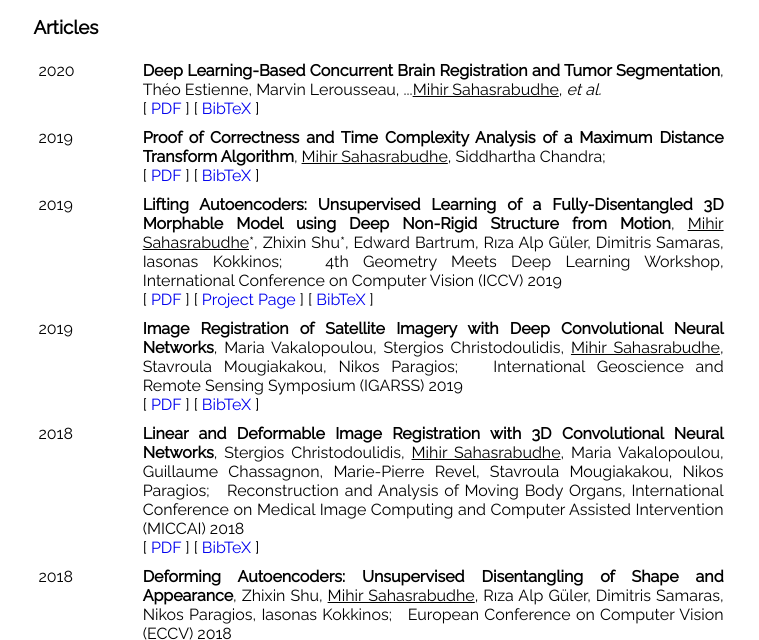
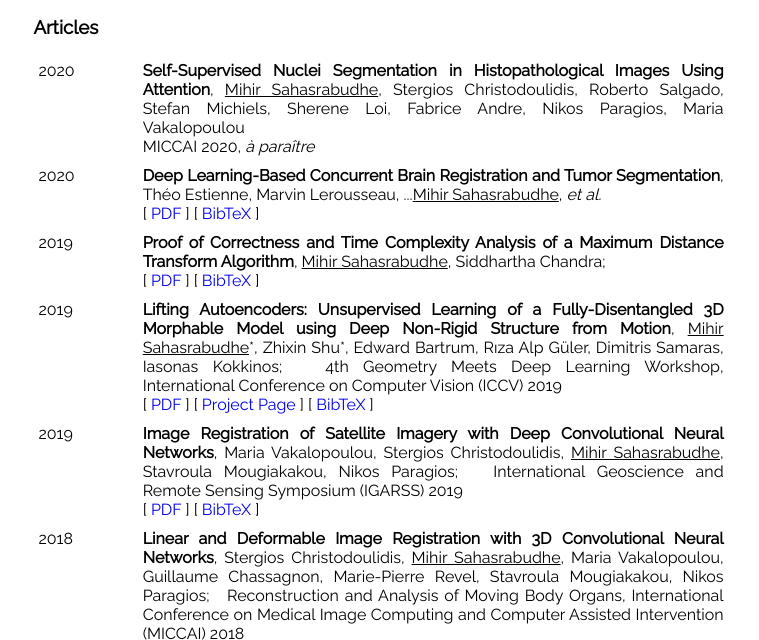
Before and after one commit to msahasrabudhe/msahasrabudhe.github.io, a plain HTML site: page fr/index.html in a window 1280 px wide. Shown: the part 198-838 px from the top of the page, without its empty margins (259-1018 px from the left). Drawn offline with Linux system fonts and the light colour scheme.

Commit message:
ms: miccai 2020 paper

```diff
--- a/fr/index.html
+++ b/fr/index.html
@@ -54,6 +54,16 @@ a {
           <tbody>
 
            <tr>
+            <td style="background-color:white; border-collapse:collapse; padding: 5px; vertical-align: top; width: 15%; border: 0px;">
+            2020
+            </td>
+            <td style="background-color:white; border-collapse:collapse; padding: 5px; vertical-align: top; width: 85%; border: 0px;">
+            <b>Self-Supervised Nuclei Segmentation in Histopathological Images Using Attention</b>,
+            <u>Mihir Sahasrabudhe</u>, Stergios Christodoulidis, Roberto Salgado, Stefan Michiels, Sherene Loi, Fabrice Andre, Nikos Paragios, Maria Vakalopoulou<br />
+            MICCAI 2020, <i>&agrave; para&icirc;tre</i>
+            </td>
+           </tr>
+
             <td style="background-color:white; border-collapse:collapse; padding: 5px; vertical-align: top; width: 15%; border: 0px;">
             2020
             </td>
```
Also changed, not shown: index.html (+10 -0 lines).
